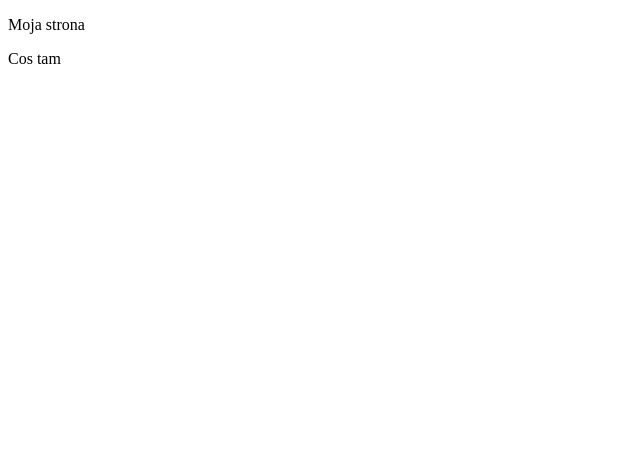
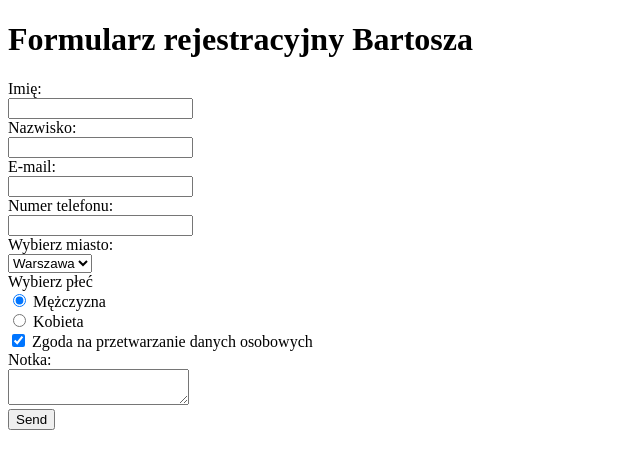
Before and after one commit to beku1231/beku1231.github.io, a plain HTML site: page index.html in a window 1280 px wide. Shown: the whole page, without its empty margins (0-640 px from the left). Drawn offline with Linux system fonts and the light colour scheme.

Commit message:
formularz

```diff
--- a/index.html
+++ b/index.html
@@ -1,11 +1,50 @@
 <!DOCTYPE html>
 <html lang="en">
+
 <head>
     <meta charset="UTF-8">
-    <title>Document</title>
+    <title>Formularz rejestracyjny Bartosza</title>
 </head>
+
 <body>
-    <p>Moja strona</p>
-    <p>Cos tam</p>
+   <h1>Formularz rejestracyjny Bartosza</h1>
+   <form action="https://formspree.io/parzychowskibartosz@gmail.com"
+      method="POST">
+    <div>
+        <label for=“name”>Imię: </label><br><input type=“text” name=“name” />
+    </div>
+    <div>
+       <label for=“surname”>Nazwisko: </label><br><input type=“text” name=“surname” />
+    </div>
+    <div>
+        <label for=“email”>E-mail: </label><br><input type=“text” name=“email” />
+    </div>
+    <div>
+        <label for=“phone_numer”>Numer telefonu: </label><br><input type=“text” name=“phone_numer” />
+    </div>
+    <div>
+       <label for=“city”>Wybierz miasto: </label><br>
+        <select name="city">
+        <option value="value1">Kraków</option>
+        <option value="value2" selected>Warszawa</option>
+        <option value="value3">Gdańsk</option>
+        </select>
+    </div>
+    <div>
+        <label for=“gender”>Wybierz płeć </label><br>
+        <input type="radio" name="gender" value="male" checked> Mężczyzna<br>
+        <input type="radio" name="gender" value="female"> Kobieta<br>
+    </div>
+    <div>
+        <input type="checkbox" name="personal_data" checked> Zgoda na przetwarzanie danych osobowych<br>
+    </div>
+    <div>
+        <label for=“note”>Notka: </label><br>
+        <textarea name="note" maxlength=“1000”> </textarea>
+    </div>
+    <input type="submit" value="Send">
+    </form>
+
 </body>
+
 </html>
```
